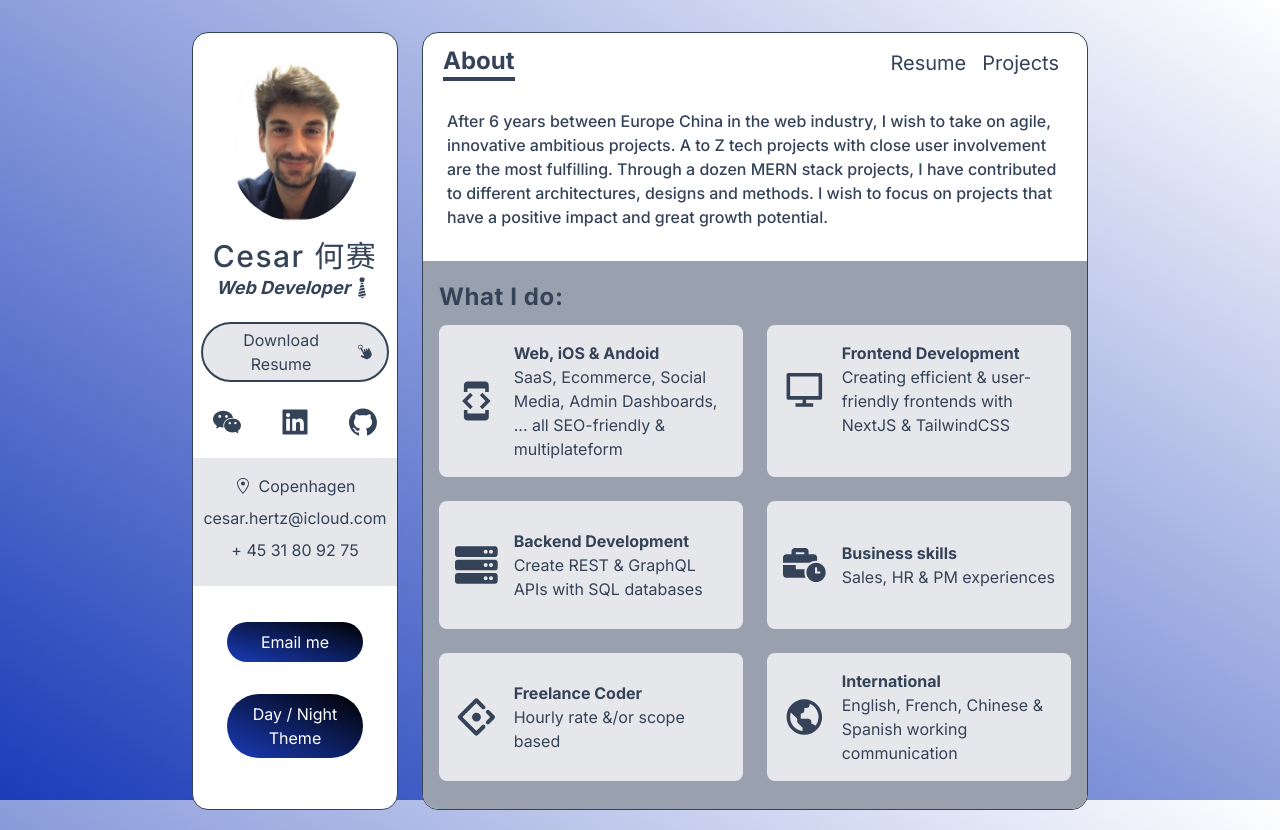
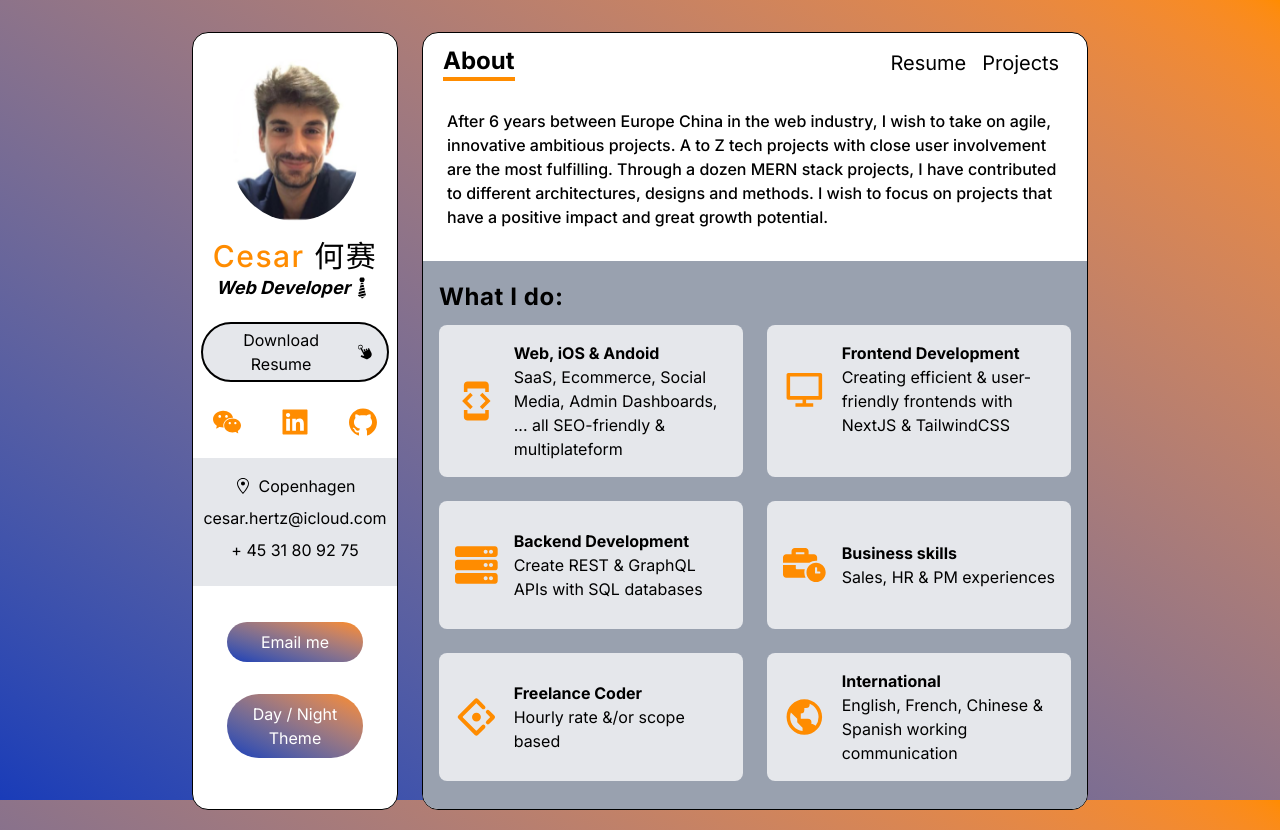
Before and after one commit to manguocesar/portfolio, a Next.js app: page / in a window 1280 px wide. Built offline with nearby package versions, Linux system fonts and the light colour scheme.

Commit message:
chore: update Tailwind CSS configuration and add custom theme variables

```diff
--- a/app/layout.tsx
+++ b/app/layout.tsx
@@ -37,7 +37,7 @@ export const viewport: Viewport = {
 export default function Layout({ children }: { children: React.ReactNode }) {
   return (
     <html lang="en" suppressHydrationWarning>
-      <body className="dark:bg-slate-950 bg-gradient-to-tr from-blue-800 to-orange bg-fixed dark:from-dark-500 dark:to-dark-700 dark:text-white">
+      <body className="bg-gradient-to-tr from-blue-800 to-orange bg-fixed dark:from-dark-100 dark:to-dark-700 dark:text-white">
         <div className={inter.className}>
           <div className="my-8 grid grid-cols-12 gap-6 px-5 md:mb-16 md:px-32 lg:mb-0 lg:px-10 lg:pb-5 xl:px-48">
             <div className="col-span-12 h-full rounded-2xl border bg-white py-4 text-center text-base shadow-custom-light dark:border-orange dark:bg-dark-500 dark:shadow-custom-dark lg:col-span-3">
--- a/package.json
+++ b/package.json
@@ -23,6 +23,7 @@
     }
   },
   "dependencies": {
+    "@tailwindcss/postcss": "^4.0.0",
     "class-variance-authority": "^0.7.1",
     "clsx": "^2.1.1",
     "dotenv": "^16.4.7",
--- a/styles/globals.css
+++ b/styles/globals.css
@@ -1,6 +1,14 @@
 @import "tailwindcss";
 
-body {
-  font-family: sans-serif;
-  color: #354358;
+@custom-variant dark (&:where(.dark, .dark *));
+
+@theme {
+  --color-orange: #FF8C00;
+  --color-dark: #010101;
+  --color-dark-100: #010101;
+  --color-dark-200: #16181d;
+  --color-dark-300: #16181d;
+  --color-dark-500: #0f1115;
+  --color-dark-700: #202125;
+  --height-80: 80vh;
 }
--- a/tailwind.config.js
+++ b/tailwind.config.js
@@ -14,26 +14,6 @@ module.exports = {
       'custom-light': ' 0 0 10px #313131',
       'custom-dark': '5px 5px 10px #0a0c0e , -5px -5px 10px #14161c',
     },
-
-    extend: {
-      height:{
-        80:'80vh'
-      },
-      colors: {
-        orange: {
-          DEFAULT: '#FF8C00',
-        },
-
-        dark: {
-          DEFAULT: '#010101',
-          100: '#0a0b0e',
-          200: '#16181d',
-          300: '#16181d',
-          500: '#0f1115',
-          700: '#202125',
-        },
-      },
-    },
   },
   variants: {
     extend: {
```
Also changed, not shown: 1 other file (tests, documents, lock files or other folders).
